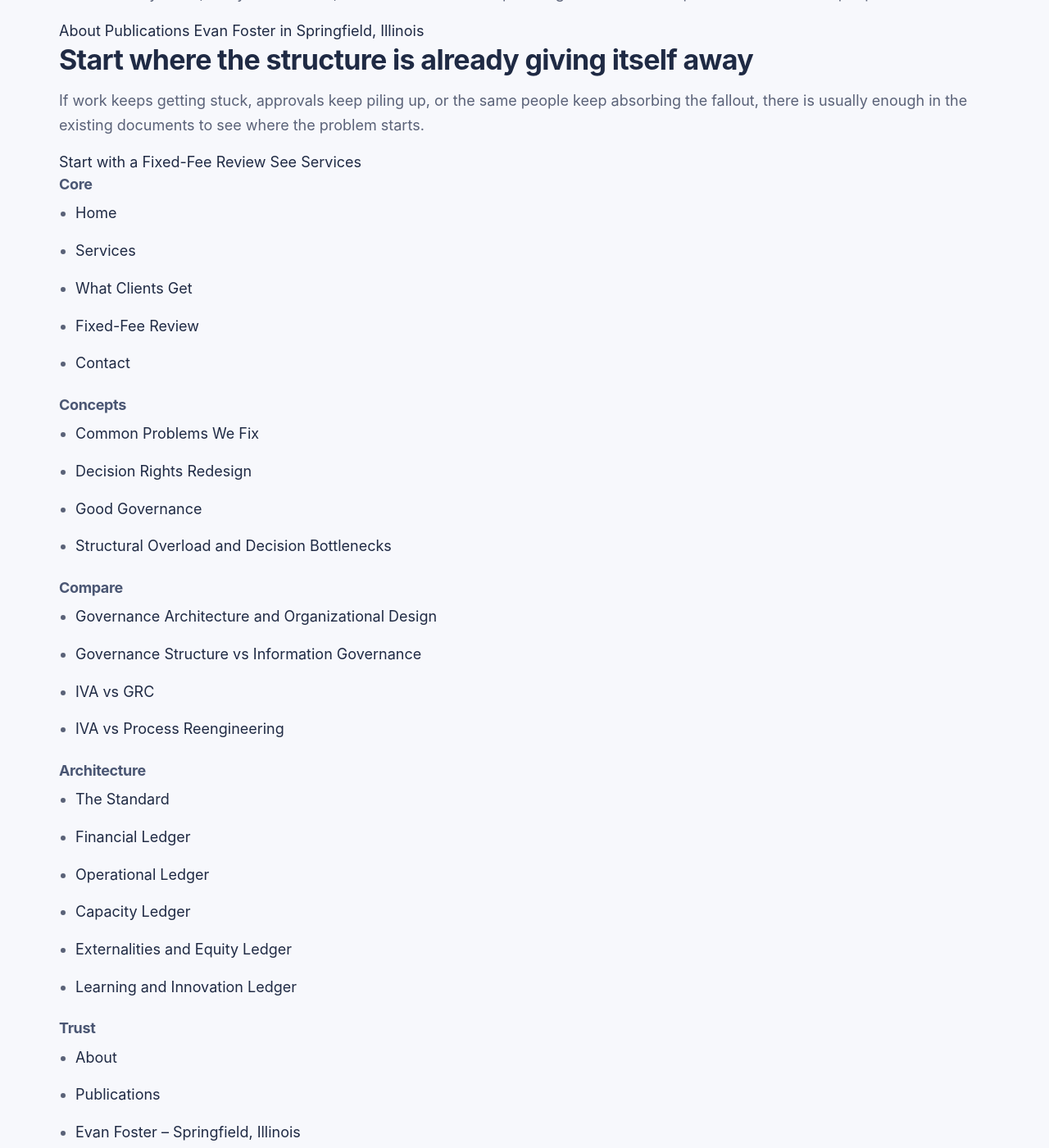
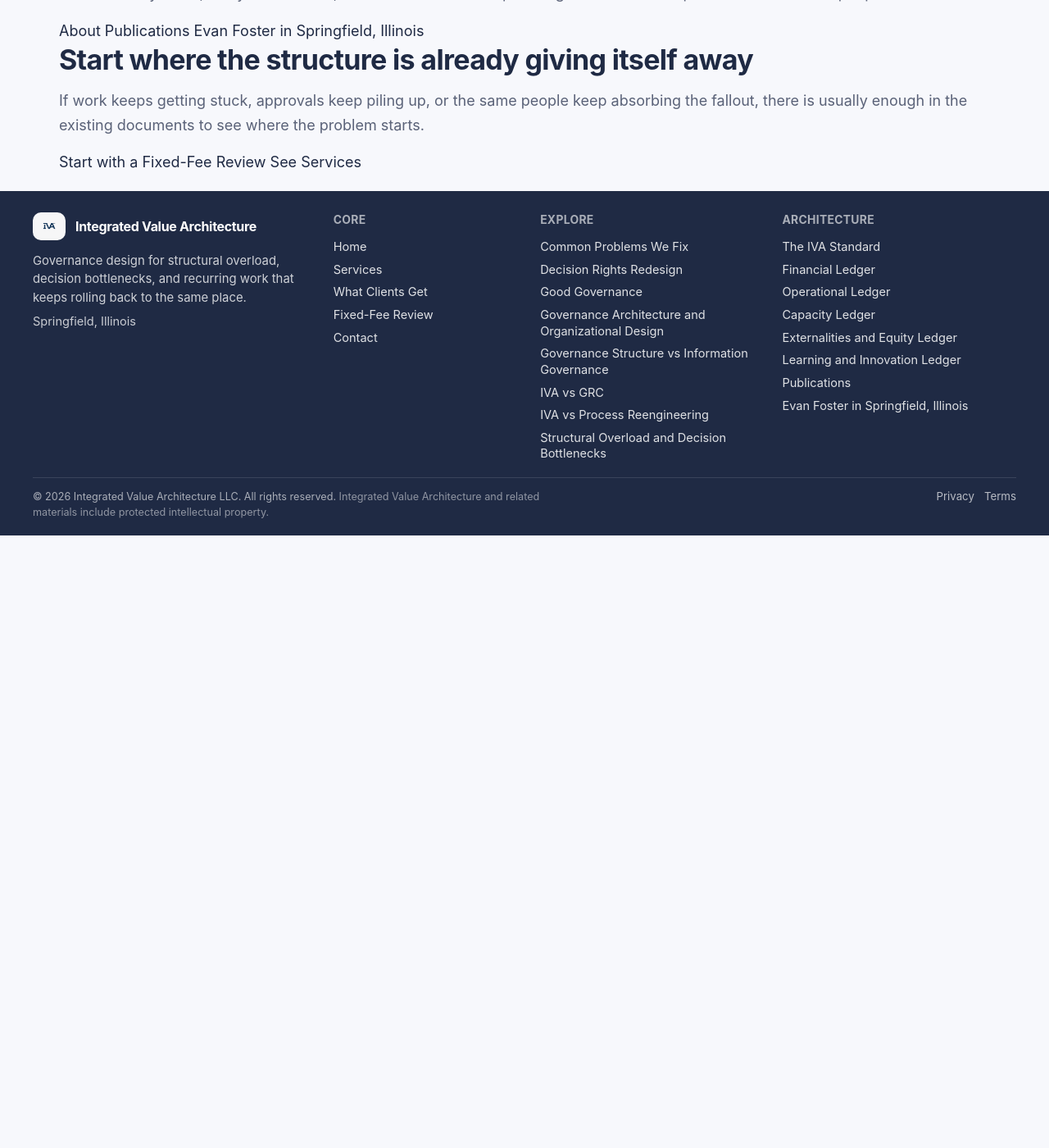
Before and after one commit to efost7873/integratedvaluearchitecture.com, a Jekyll site: the page built from index.html, in a window 1280 px wide and 1400 px high, scrolled down 1754 px. Shown: the whole window at 82% size. Built offline with Jekyll 4.4.1, drawn with Linux system fonts in a browser that asks for light colours; after the commit the page ends 2407 px from its top, so only the background shows below that; some of the changed text lies outside the part shown.

Commit message:
Update footer.html

```diff
--- a/_includes/footer.html
+++ b/_includes/footer.html
@@ -1,63 +1,61 @@
-<footer class="site-footer">
-  <div class="container footer-inner">
-
-    <div class="footer-column">
-      <h4>Core</h4>
-      <ul>
-        <li><a href="/">Home</a></li>
-        <li><a href="/services/">Services</a></li>
-        <li><a href="/what-clients-get/">What Clients Get</a></li>
-        <li><a href="/fixed-fee-review/">Fixed-Fee Review</a></li>
-        <li><a href="/contact/">Contact</a></li>
-      </ul>
+<footer class="iva-footer">
+  <div class="iva-footer-wrapper">
+    <div class="iva-footer-grid">
+      <div class="iva-footer-col">
+        <div class="iva-footer-brand">
+          <img class="iva-footer-logo" src="{{ site.baseurl }}/assets/images/tmlogo.png" alt="Integrated Value Architecture logo">
+          <div class="iva-footer-title">Integrated Value Architecture</div>
+        </div>
+        <p class="iva-footer-desc">
+          Governance design for structural overload, decision bottlenecks, and recurring work that keeps rolling back to the same place.
+        </p>
+        <p class="iva-footer-text">Springfield, Illinois</p>
       </div>
 
-    <div class="footer-column">
-      <h4>Concepts</h4>
-      <ul>
-        <li><a href="/common-problems-we-fix/">Common Problems We Fix</a></li>
-        <li><a href="/decision-rights-redesign/">Decision Rights Redesign</a></li>
-        <li><a href="/good-governance/">Good Governance</a></li>
-        <li><a href="/case-structural-overload-and-decision-bottleneck/">Structural Overload and Decision Bottlenecks</a></li>
-      </ul>
+      <div class="iva-footer-col">
+        <h4 class="iva-footer-heading">Core</h4>
+        <a class="iva-footer-link" href="/">Home</a>
+        <a class="iva-footer-link" href="/services/">Services</a>
+        <a class="iva-footer-link" href="/what-clients-get/">What Clients Get</a>
+        <a class="iva-footer-link" href="/fixed-fee-review/">Fixed-Fee Review</a>
+        <a class="iva-footer-link" href="/contact/">Contact</a>
       </div>
 
-    <div class="footer-column">
-      <h4>Compare</h4>
-      <ul>
-        <li><a href="/governance-architecture-organizational-design/">Governance Architecture and Organizational Design</a></li>
-        <li><a href="/governance-structure-vs-information-governance/">Governance Structure vs Information Governance</a></li>
-        <li><a href="/iva-vs-grc/">IVA vs GRC</a></li>
-        <li><a href="/iva-vs-process-reengineering/">IVA vs Process Reengineering</a></li>
-      </ul>
+      <div class="iva-footer-col">
+        <h4 class="iva-footer-heading">Explore</h4>
+        <a class="iva-footer-link" href="/common-problems-we-fix/">Common Problems We Fix</a>
+        <a class="iva-footer-link" href="/decision-rights-redesign/">Decision Rights Redesign</a>
+        <a class="iva-footer-link" href="/good-governance/">Good Governance</a>
+        <a class="iva-footer-link" href="/governance-architecture-organizational-design/">Governance Architecture and Organizational Design</a>
+        <a class="iva-footer-link" href="/governance-structure-vs-information-governance/">Governance Structure vs Information Governance</a>
+        <a class="iva-footer-link" href="/iva-vs-grc/">IVA vs GRC</a>
+        <a class="iva-footer-link" href="/iva-vs-process-reengineering/">IVA vs Process Reengineering</a>
+        <a class="iva-footer-link" href="/case-structural-overload-and-decision-bottleneck/">Structural Overload and Decision Bottlenecks</a>
       </div>
 
-    <div class="footer-column">
-      <h4>Architecture</h4>
-      <ul>
-        <li><a href="/standard/">The Standard</a></li>
-        <li><a href="/finance/">Financial Ledger</a></li>
-        <li><a href="/operations/">Operational Ledger</a></li>
-        <li><a href="/capacity/">Capacity Ledger</a></li>
-        <li><a href="/external/">Externalities and Equity Ledger</a></li>
-        <li><a href="/learning/">Learning and Innovation Ledger</a></li>
-      </ul>
+      <div class="iva-footer-col">
+        <h4 class="iva-footer-heading">Architecture</h4>
+        <a class="iva-footer-link" href="/standard/">The IVA Standard</a>
+        <a class="iva-footer-link" href="/finance/">Financial Ledger</a>
+        <a class="iva-footer-link" href="/operations/">Operational Ledger</a>
+        <a class="iva-footer-link" href="/capacity/">Capacity Ledger</a>
+        <a class="iva-footer-link" href="/external/">Externalities and Equity Ledger</a>
+        <a class="iva-footer-link" href="/learning/">Learning and Innovation Ledger</a>
+        <a class="iva-footer-link" href="/publications/">Publications</a>
+        <a class="iva-footer-link" href="/evan-foster-springfield-illinois/">Evan Foster in Springfield, Illinois</a>
+      </div>
     </div>
 
-    <div class="footer-column">
-      <h4>Trust</h4>
-      <ul>
-        <li><a href="/about/">About</a></li>
-        <li><a href="/publications/">Publications</a></li>
-        <li><a href="/evan-foster-springfield-illinois/">Evan Foster – Springfield, Illinois</a></li>
-      </ul>
+    <div class="iva-footer-bottom">
+      <div class="iva-footer-legal">
+        <span>© {{ "now" | date: "%Y" }} Integrated Value Architecture LLC. All rights reserved.</span>
+        <span class="iva-footer-ip"> Integrated Value Architecture and related materials include protected intellectual property.</span>
       </div>
 
+      <div class="iva-footer-bottom-links">
+        <a class="iva-footer-link" href="/privacy">Privacy</a>
+        <a class="iva-footer-link" href="/terms">Terms</a>
       </div>
-
-  <div class="footer-bottom">
-    <div class="container">
-      <p>Integrated Value Architecture LLC | Springfield, Illinois</p>
     </div>
   </div>
 </footer>
```
Lines whose indentation alone changed are shown as unchanged.
